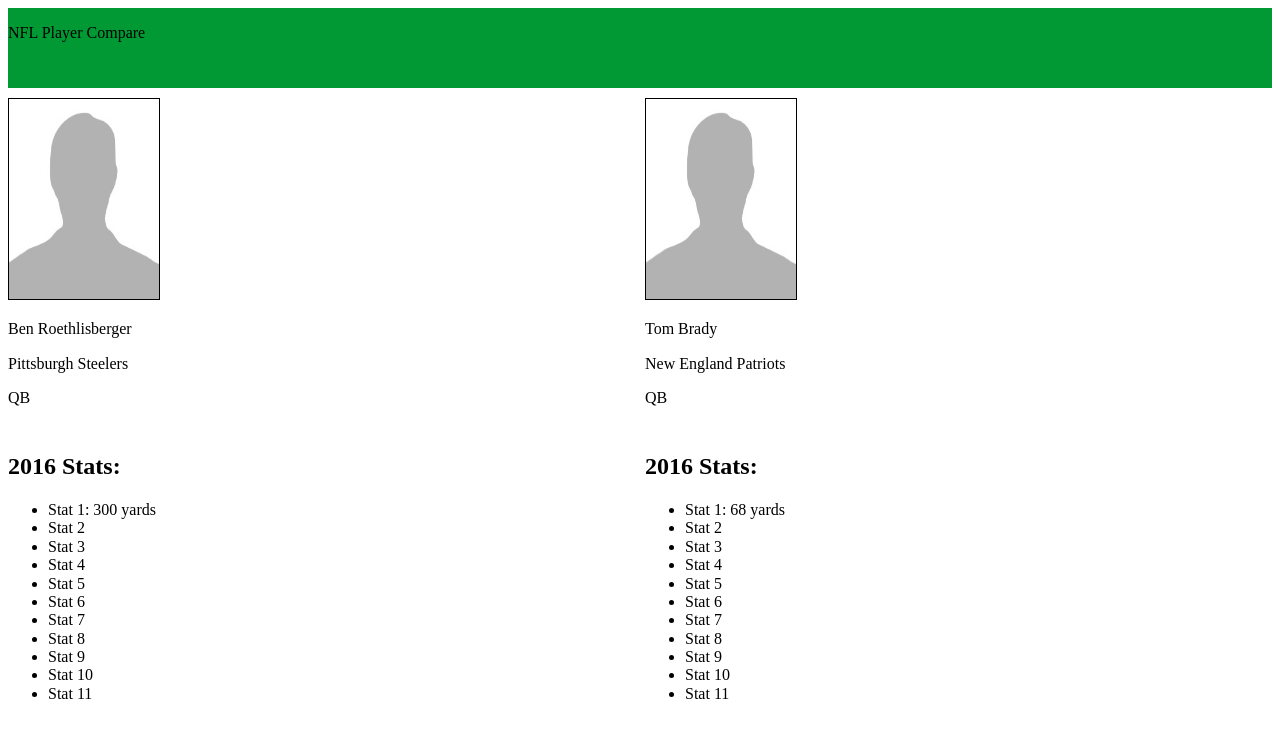
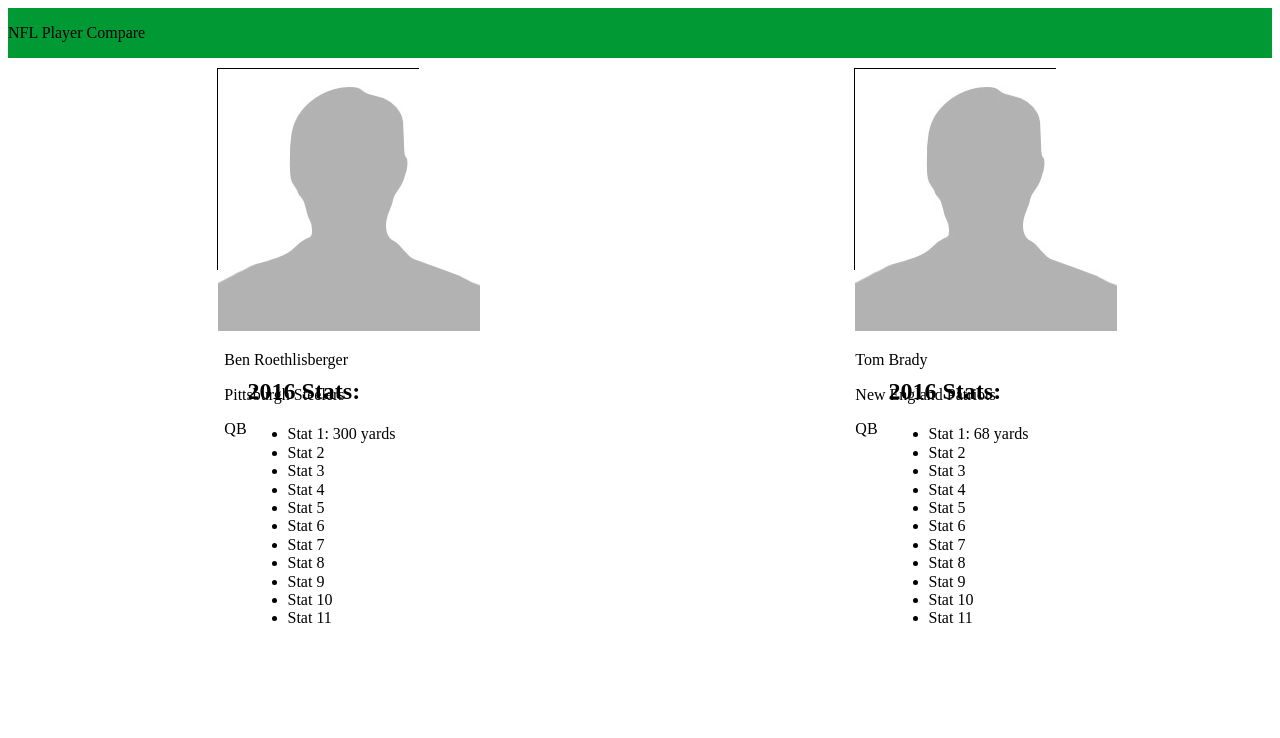
Before and after one commit to GrimmOutlook/player-compare, a PHP site: page /compare.html in a window 1280 px wide. Shown: the top 738 px of the page. Run offline with PHP 8.4, Linux system fonts and the light colour scheme; some libraries are stand-ins or nearby versions.

Commit message:
Layout for popup window 90% done.  Player photos and team logos displayed.

```diff
--- a/compare.html
+++ b/compare.html
@@ -6,7 +6,8 @@
   <link rel="stylesheet" href="stylesheets/normalize.css">
   <link rel="stylesheet" href="stylesheets/main.css">
 </head>
-<body class="compare">
+<body>
+  <div class="compare">
 
     <div class="masthead">
       <p>NFL Player Compare</p>
@@ -64,9 +65,7 @@
       </ul>
     </div>
 
-
-
-
+  </div>
 
   <script src="https://code.jquery.com/jquery-3.1.1.min.js"
       integrity="sha256-hVVnYaiADRTO2PzUGmuLJr8BLUSjGIZsDYGmIJLv2b8="
--- a/js/app.js
+++ b/js/app.js
@@ -207,7 +207,7 @@ function initialSelect(){
 
 function selectCompare(){
   $('.compare-initial').click(function(e){
-    $(".overlay").addClass("is-on");
+    $('.overlay').addClass('is-on');
     // e.preventDefault();
     state.selected.playerOne = $('#player-one').find('option:selected').val();
     state.selected.playerTwo = $('#player-two').find('option:selected').val();
@@ -216,8 +216,8 @@ function selectCompare(){
 }
 
 function closePopup(){
-  $("#close").on("click", function() {
-  $(".overlay").removeClass("is-on");
+  $('#close').on('click', function() {
+  $('.overlay').removeClass('is-on');
   });
 }
 
--- a/stylesheets/main.css
+++ b/stylesheets/main.css
@@ -6,46 +6,105 @@
 
 .compare {
   display: grid;
-  grid-template-rows: 80px min-content min-content;
-  grid-template-columns: 1fr 1fr;
+  grid-template-rows: 50px 280px min-content;
+  grid-template-columns: 2fr 1fr 2fr 1fr;
   grid-gap: 10px;
 }
 
 .masthead {
   grid-row: 1;
-  grid-column: 1 / span 2;
+  grid-column: 1 / span 4;
   background-color: #009933;
+}
+
+#close button {
+  grid-row: 1;
+  grid-column: 4;
+  font-size: 15px;
+  color: #999;
+  cursor: pointer;
+  justify-self: center;
+  align-self: center;
 }
 
 .player-one-info {
   grid-row: 2;
   grid-column: 1;
+  margin-left: 3%;
+  height: 200px;
+  width: 200px;
+  /*border: 1px solid black;*/
+  justify-self: end;
+}
+
+.player-one-info aside {
+  grid-row: 2;
+  grid-column: 2;
+  margin-left: 3%;
+  justify-self: start;
 }
 
 .player-two-info {
   grid-row: 2;
-  grid-column: 2;
+  grid-column: 3;
+  height: 200px;
+  width: 200px;
+  /*border: 1px solid black;*/
+  justify-self: end;
+}
+
+.player-two-info aside {
+  grid-row: 2;
+  grid-column: 4;
+  justify-self: start;
 }
 
 .player-one-stats {
   grid-row: 3;
-  grid-column: 1;
+  grid-column: 1 / span 2;
+  justify-self: center;
+}
+
+#playerOne-logo {
+  grid-row: 3;
+  grid-column: 1 / span 2;
+  justify-self: center;
+  opacity: 0.20;
 }
 
 .player-two-stats {
   grid-row: 3;
-  grid-column: 2;
+  grid-column: 3 / span 2;
+  justify-self: center;
 }
 
-img {
-  height: 200px;
-  width: 150px;
+#playerTwo-logo {
+  grid-row: 3;
+  grid-column: 3 / span 2;
+  justify-self: center;
+  opacity: 0.20;
+}
+
+.player-one-info, .player-two-info {
   border: 1px solid black;
 }
 
+/* ----------------------------------------------------------------------------- */
+
+/*button {
+  height: 40px;
+  width: 100px;
+  text-align: center;
+  padding: 5px 10px;
+  background: yellow;
+  color: black;
+  cursor: pointer;
+}
+*/
+
 /* ------------------------   Grid Layout for choose.html  ----------------------*/
 
-.choose {
+/*.choose {
   display: grid;
   grid-template-rows: 80px 200px min-content 80px 120px 120px 120px;
   grid-template-columns: 1fr 1fr;
@@ -109,8 +168,4 @@ form[name="player-two-year"] {
 .big-image > img {
   height: 200px;
   width: 100%;
-}
-
-#myPopup {
-  display: none;
-}
+}*/
```
Also changed, not shown: practice.html (+43 -17 lines), stylesheets/popup.css (+6 -6 lines). Lines whose indentation alone changed are shown as unchanged.
